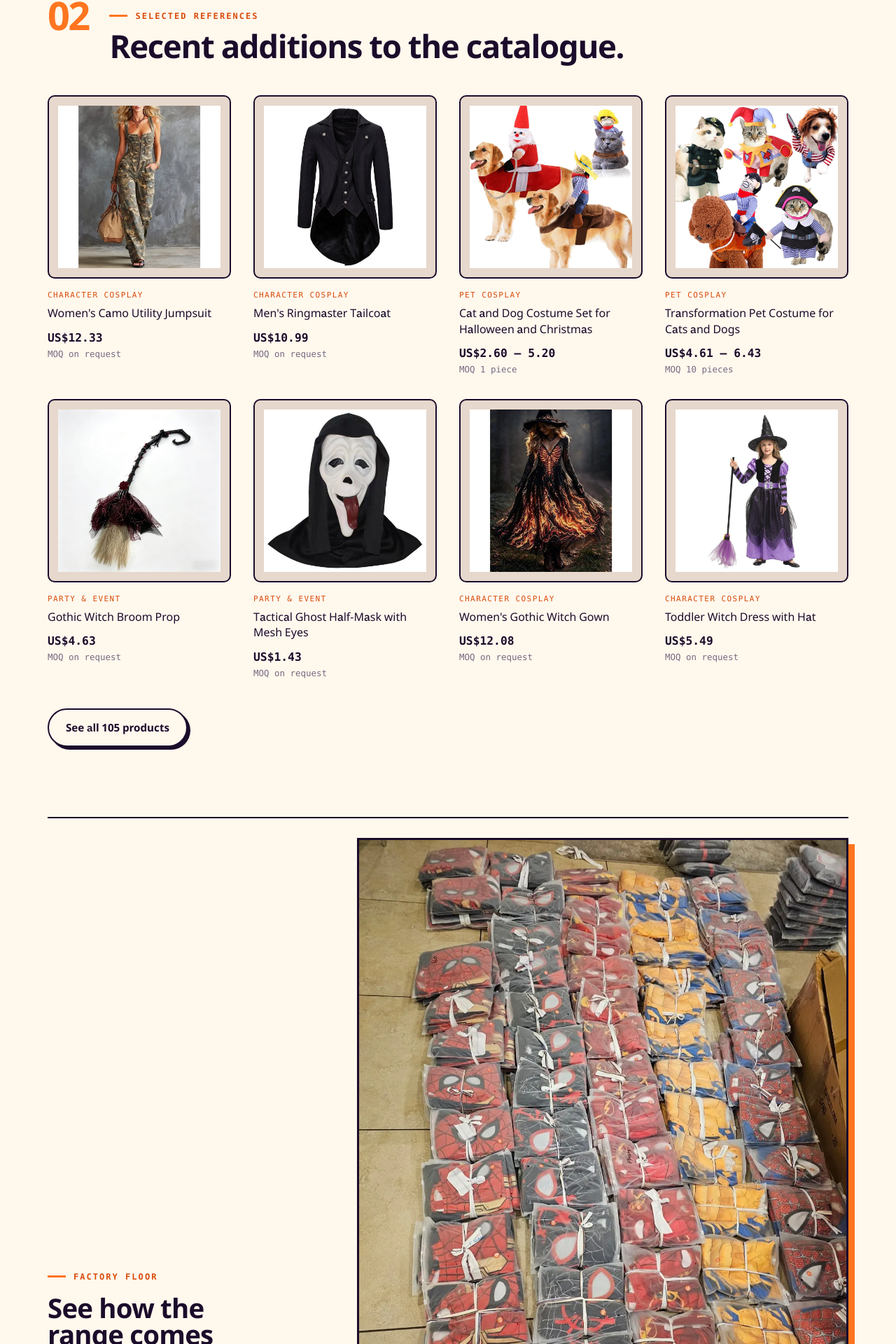
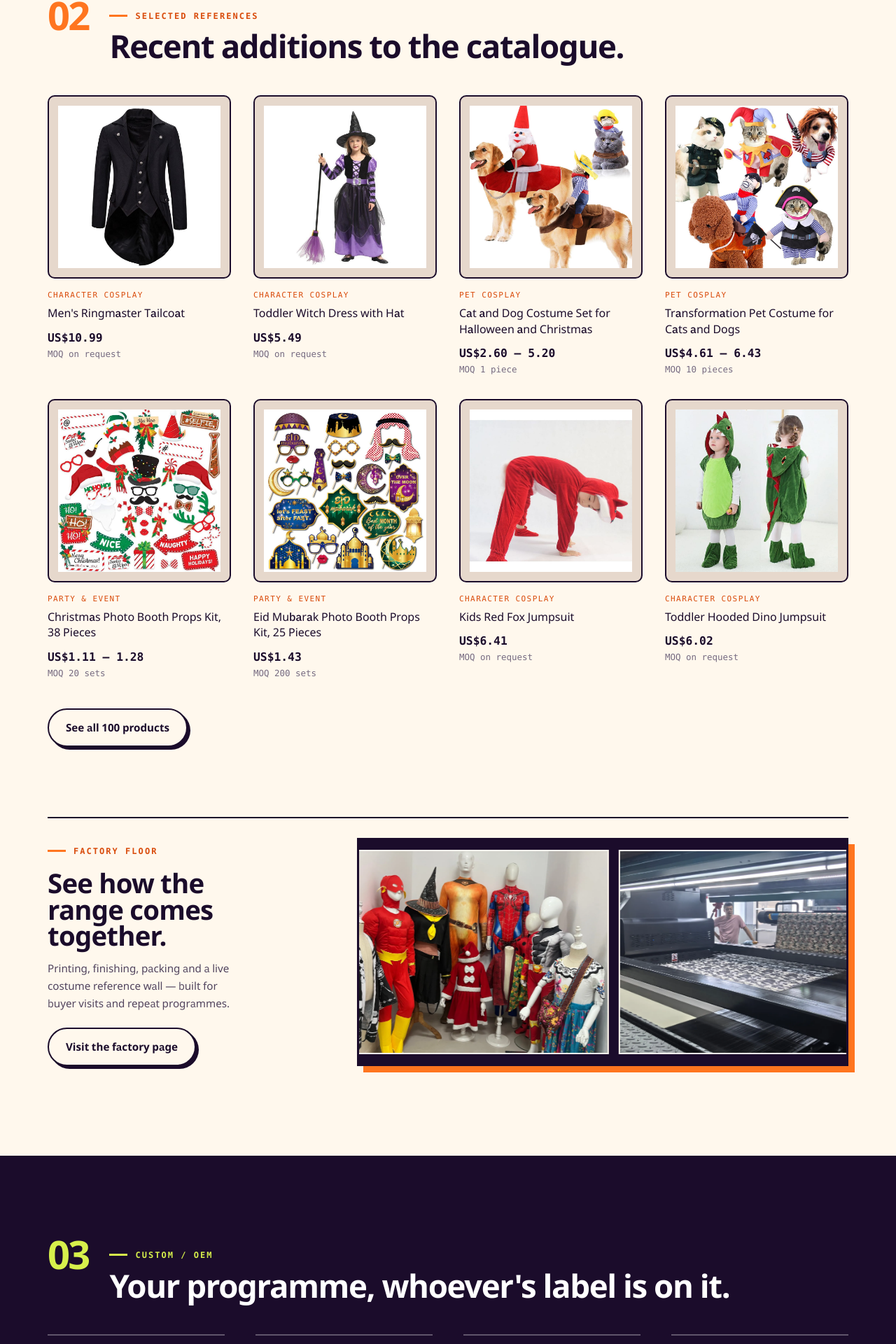
Before and after one commit to hongboGan/hbcoser-site, a React (Vite) app: page / in a window 1280 px wide. Shown: the part 1958-3878 px from the top of the page at 70% size. Built offline with nearby package versions, Linux system fonts and the light colour scheme.

Commit message:
Clean catalogue and add responsive factory carousel

```diff
--- a/src/data/products.json
+++ b/src/data/products.json
@@ -483,7 +483,7 @@
     {
       "id": "victorian-tailcoat-boys",
       "title": "Boys' Victorian Tailcoat 3-Piece Suit",
-      "category": "costumes",
+      "category": "kids",
       "priceUsdMin": 9.99,
       "priceUsdMax": 9.99,
       "moq": null,
@@ -496,7 +496,7 @@
     {
       "id": "renaissance-velvet-cloak",
       "title": "Girls' Renaissance Velvet Dress & Cloak",
-      "category": "costumes",
+      "category": "kids",
       "priceUsdMin": 16.29,
       "priceUsdMax": 16.29,
       "moq": null,
@@ -663,7 +663,7 @@
     {
       "id": "scientist-lab-coat",
       "title": "Kids' Scientist Lab Coat Set",
-      "category": "costumes",
+      "category": "kids",
       "priceUsdMin": 5.59,
       "priceUsdMax": 5.59,
       "moq": null,
@@ -676,7 +676,7 @@
     {
       "id": "crossing-guard-girls",
       "title": "Girls' Crossing Guard Costume",
-      "category": "costumes",
+      "category": "kids",
       "moq": null,
       "sourceUrl": "https://www.hongbocostumes.com/products/crossing-guard-girls",
       "sourceImage": "https://sc04.alicdn.com/kf/He64fab74131f4a8cadecf99caf5806e1l.png",
@@ -687,7 +687,7 @@
     {
       "id": "beer-mug-kids",
       "title": "Kids' Beer Mug Oktoberfest Suit",
-      "category": "costumes",
+      "category": "kids",
       "priceUsdMin": 6.59,
       "priceUsdMax": 6.59,
       "moq": null,
@@ -713,7 +713,7 @@
     {
       "id": "santa-family-set",
       "title": "Santa Claus Family Outfit Set",
-      "category": "party",
+      "category": "costumes",
       "priceUsdMin": 10.56,
       "priceUsdMax": 10.56,
       "moq": null,
@@ -726,7 +726,7 @@
     {
       "id": "christmas-tree-kids",
       "title": "Kids' Christmas Tree Costume Suit",
-      "category": "party",
+      "category": "kids",
       "priceUsdMin": 6.5,
       "priceUsdMax": 6.5,
       "moq": null,
@@ -739,7 +739,7 @@
     {
       "id": "gingerbread-onesie",
       "title": "Gingerbread Man Bodysuit Onesie",
-      "category": "party",
+      "category": "costumes",
       "priceUsdMin": 7.14,
       "priceUsdMax": 7.14,
       "moq": null,
@@ -750,22 +750,9 @@
       "height": 900
     },
     {
-      "id": "bloody-bride",
-      "title": "Adult Bloody Bride Gown with Veil",
-      "category": "costumes",
-      "priceUsdMin": 11.06,
-      "priceUsdMax": 11.06,
-      "moq": null,
-      "sourceUrl": "https://www.hongbocostumes.com/products/bloody-bride",
-      "sourceImage": "https://sc04.alicdn.com/kf/H954ba1514f2c4aad97419e5e793564eco/Adult-Bloody-Bride-Costume-Red-Sleeveless-Tulle.jpg",
-      "image": "/products/bloody-bride.jpg",
-      "width": 900,
-      "height": 900
-    },
-    {
       "id": "mummy-kids",
       "title": "Kids' Horror Mummy Hooded Jumpsuit",
-      "category": "costumes",
+      "category": "kids",
       "priceUsdMin": 7.19,
       "priceUsdMax": 7.19,
       "moq": null,
@@ -785,19 +772,6 @@
       "sourceUrl": "https://www.hongbocostumes.com/products/skull-king",
       "sourceImage": "https://sc04.alicdn.com/kf/He0ac442e61bd4a81823b3bd1476ec99f1/Mens-Skull-King-Cosplay-Costume-Blue-Muscle.png",
       "image": "/products/skull-king.jpg",
-      "width": 900,
-      "height": 900
-    },
-    {
-      "id": "retro-clown",
-      "title": "Adult Retro Clown Jumpsuit Set",
-      "category": "costumes",
-      "priceUsdMin": 17.63,
-      "priceUsdMax": 17.63,
-      "moq": null,
-      "sourceUrl": "https://www.hongbocostumes.com/products/retro-clown",
-      "sourceImage": "https://sc04.alicdn.com/kf/H7d9fc6f3da48406e9ec4e5b932ae8b374/Adult-Retro-Clown-Costume-Jumpsuit-Ruffled-Collar.png",
-      "image": "/products/retro-clown.jpg",
       "width": 900,
       "height": 900
     },
@@ -843,7 +817,7 @@
     {
       "id": "pink-nurse-girls",
       "title": "Girls' Pink Nurse Career Set",
-      "category": "costumes",
+      "category": "kids",
       "priceUsdMin": 8.49,
       "priceUsdMax": 8.49,
       "moq": null,
@@ -856,7 +830,7 @@
     {
       "id": "firefighter-kids",
       "title": "Kids' Firefighter Stage Set",
-      "category": "costumes",
+      "category": "kids",
       "priceUsdMin": 5.5,
       "priceUsdMax": 5.5,
       "moq": null,
@@ -869,7 +843,7 @@
     {
       "id": "cop-boys",
       "title": "Boys' Police Costume Set",
-      "category": "costumes",
+      "category": "kids",
       "priceUsdMin": 10.48,
       "priceUsdMax": 10.48,
       "moq": null,
@@ -882,7 +856,7 @@
     {
       "id": "surgeon-dr-set",
       "title": "6-Piece Doctor & Surgeon Set",
-      "category": "costumes",
+      "category": "kids",
       "priceUsdMin": 7.3,
       "priceUsdMax": 7.3,
       "moq": null,
@@ -934,7 +908,7 @@
     {
       "id": "king-crown-kids",
       "title": "Kids' King Crown & Prince Tiara",
-      "category": "party",
+      "category": "kids",
       "priceUsdMin": 0.7,
       "priceUsdMax": 0.7,
       "moq": null,
@@ -947,7 +921,7 @@
     {
       "id": "phantom-mask",
       "title": "Phantom Half-Face Carnival Mask",
-      "category": "party",
+      "category": "costumes",
       "priceUsdMin": 1.67,
       "priceUsdMax": 1.67,
       "moq": null,
@@ -960,7 +934,7 @@
     {
       "id": "xmas-tutu-girls",
       "title": "Girls' Christmas Tutu Party Skirt",
-      "category": "party",
+      "category": "kids",
       "priceUsdMin": 2.78,
       "priceUsdMax": 2.78,
       "moq": null,
@@ -973,7 +947,7 @@
     {
       "id": "golden-santa",
       "title": "Men's Golden Santa Claus Full Set",
-      "category": "party",
+      "category": "costumes",
       "priceUsdMin": 15.48,
       "priceUsdMax": 15.48,
       "moq": null,
@@ -1142,7 +1116,7 @@
     {
       "id": "hero-capes-set",
       "title": "Marvel Superhero Capes Set",
-      "category": "party",
+      "category": "costumes",
       "priceUsdMin": 2.03,
       "priceUsdMax": 2.03,
       "moq": null,
@@ -1181,7 +1155,7 @@
     {
       "id": "christmas-baby-bodysuit-set",
       "title": "Baby's Christmas 4-Piece Bodysuit & Tutu Set",
-      "category": "party",
+      "category": "kids",
       "priceUsdMin": 6.65,
       "priceUsdMax": 6.65,
       "moq": null,
@@ -1194,7 +1168,7 @@
     {
       "id": "tactical-ghost-mask",
       "title": "Tactical Ghost Half-Mask with Mesh Eyes",
-      "category": "party",
+      "category": "costumes",
       "priceUsdMin": 1.43,
       "priceUsdMax": 1.43,
       "moq": null,
@@ -1309,19 +1283,6 @@
       "height": 900
     },
     {
-      "id": "womens-gothic-witch-gown",
-      "title": "Women's Gothic Witch Gown",
-      "category": "costumes",
-      "priceUsdMin": 12.08,
-      "priceUsdMax": 12.08,
-      "moq": null,
-      "sourceUrl": "https://www.hongbocostumes.com/products/womens-gothic-witch-gown",
-      "sourceImage": "https://www.hongbocostumes.com/products/womens-gothic-witch-gown.jpg",
-      "image": "/products/womens-gothic-witch-gown.jpg",
-      "width": 900,
-      "height": 900
-    },
-    {
       "id": "mens-ringmaster-tailcoat",
       "title": "Men's Ringmaster Tailcoat",
       "category": "costumes",
@@ -1333,32 +1294,6 @@
       "image": "/products/mens-ringmaster-tailcoat.jpg",
       "width": 900,
       "height": 900
-    },
-    {
-      "id": "womens-camo-jumpsuit",
-      "title": "Women's Camo Utility Jumpsuit",
-      "category": "costumes",
-      "priceUsdMin": 12.33,
-      "priceUsdMax": 12.33,
-      "moq": null,
-      "sourceUrl": "https://www.hongbocostumes.com/products/womens-camo-jumpsuit",
-      "sourceImage": "https://www.hongbocostumes.com/products/womens-camo-jumpsuit.jpg",
-      "image": "/products/womens-camo-jumpsuit.jpg",
-      "width": 900,
-      "height": 900
-    },
-    {
-      "id": "witch-broom-prop",
-      "title": "Gothic Witch Broom Prop",
-      "category": "party",
-      "priceUsdMin": 4.63,
-      "priceUsdMax": 4.63,
-      "moq": null,
-      "sourceUrl": "https://www.hongbocostumes.com/products/witch-broom-prop",
-      "sourceImage": "https://www.hongbocostumes.com/products/witch-broom-prop.jpg",
-      "image": "/products/witch-broom-prop.jpg",
-      "width": 900,
-      "height": 900
     }
   ]
 }
--- a/src/pages/Factory.jsx
+++ b/src/pages/Factory.jsx
@@ -143,12 +143,14 @@ export default function Factory() {
               <p>Production, finishing and the costume reference wall from the same floor that supports custom runs.</p>
             </div>
           </div>
-          <div className="factory-gallery__grid">
-            {FACTORY_IMAGES.map((image, index) => (
-              <figure key={image} className={`factory-gallery__item factory-gallery__item--${index + 1}`}>
-                <img src={image} alt={`Factory showcase ${index + 1}`} loading="lazy" />
-              </figure>
-            ))}
+          <div className="factory-gallery__rail" aria-label="Scrolling factory image display">
+            <div className="factory-gallery__track">
+              {[...FACTORY_IMAGES, ...FACTORY_IMAGES].map((image, index) => (
+                <figure key={`${image}-${index}`} className="factory-gallery__item">
+                  <img src={image} alt={`Factory showcase ${(index % FACTORY_IMAGES.length) + 1}`} loading="lazy" />
+                </figure>
+              ))}
+            </div>
           </div>
         </div>
       </section>
--- a/src/pages/Home.jsx
+++ b/src/pages/Home.jsx
@@ -102,7 +102,6 @@ export default function Home() {
   usePageMeta();
   const [slide, setSlide] = useState(0);
   const [paused, setPaused] = useState(false);
-  const [factorySlide, setFactorySlide] = useState(0);
   const current = HERO[slide];
 
   useEffect(() => {
@@ -114,11 +113,6 @@ export default function Home() {
   useEffect(() => {
     const reduce = window.matchMedia?.('(prefers-reduced-motion: reduce)');
     if (reduce?.matches) setPaused(true);
-  }, []);
-
-  useEffect(() => {
-    const timer = window.setInterval(() => setFactorySlide((value) => (value + 1) % FACTORY_IMAGES.length), 2000);
-    return () => window.clearInterval(timer);
   }, []);
 
   function move(delta) {
@@ -216,9 +210,14 @@ export default function Home() {
               <p>Printing, finishing, packing and a live costume reference wall — built for buyer visits and repeat programmes.</p>
               <Link className="btn btn--ghost" to="/factory">Visit the factory page</Link>
             </div>
-            <div className="factory-showcase__visual">
-              <img src={FACTORY_IMAGES[factorySlide]} alt="Factory production showcase" />
-              <span className="factory-showcase__count">0{factorySlide + 1} / 05</span>
+            <div className="factory-showcase__rail" aria-label="Scrolling factory image display">
+              <div className="factory-showcase__track">
+                {[...FACTORY_IMAGES, ...FACTORY_IMAGES].map((image, index) => (
+                  <figure className="factory-showcase__frame" key={`${image}-${index}`}>
+                    <img src={image} alt={`Factory production showcase ${(index % FACTORY_IMAGES.length) + 1}`} loading="lazy" />
+                  </figure>
+                ))}
+              </div>
             </div>
           </div>
         </div>
--- a/src/styles.css
+++ b/src/styles.css
@@ -629,10 +629,49 @@ p { margin: 0 0 1em; }
 .factory-showcase__copy { max-width: 34ch; }
 .factory-showcase__copy h3 { font-size: clamp(1.8rem, 3vw, 3rem); line-height: 0.98; margin: 14px 0; }
 .factory-showcase__copy p:not(.eyebrow) { color: var(--ink-muted); font-size: 0.95rem; line-height: 1.65; margin-bottom: 22px; }
-.factory-showcase__visual { position: relative; min-height: 390px; overflow: hidden; background: var(--ink); border: 3px solid var(--ink); box-shadow: 9px 9px 0 var(--cyan); }
-.factory-showcase__visual img { width: 100%; height: 100%; min-height: 390px; display: block; object-fit: cover; animation: factoryFade 0.5s ease both; }
-.factory-showcase__count { position: absolute; right: 16px; bottom: 14px; background: var(--cyan-light); color: var(--ink); border: 2px solid var(--ink); padding: 7px 10px; font-family: var(--mono); font-size: 0.72rem; font-weight: 700; }
-@keyframes factoryFade { from { opacity: 0.25; transform: scale(1.02); } to { opacity: 1; transform: scale(1); } }
+.factory-showcase__rail,
+.factory-gallery__rail {
+  overflow: hidden;
+  min-width: 0;
+  border: 3px solid var(--ink);
+  background: var(--ink);
+  box-shadow: 9px 9px 0 var(--cyan);
+}
+.factory-showcase__track,
+.factory-gallery__track {
+  display: flex;
+  width: max-content;
+  gap: 14px;
+  padding: 14px;
+  animation: factoryMarquee 26s linear infinite;
+}
+.factory-showcase__rail:hover .factory-showcase__track,
+.factory-gallery__rail:hover .factory-gallery__track,
+.factory-showcase__rail:focus-within .factory-showcase__track,
+.factory-gallery__rail:focus-within .factory-gallery__track {
+  animation-play-state: paused;
+}
+.factory-showcase__frame,
+.factory-gallery__item {
+  flex: 0 0 clamp(220px, 32vw, 390px);
+  aspect-ratio: 4 / 3;
+  margin: 0;
+  overflow: hidden;
+  border: 2px solid var(--paper);
+  background: var(--mat);
+}
+.factory-showcase__frame img,
+.factory-gallery__item img {
+  display: block;
+  width: 100%;
+  height: 100%;
+  object-fit: cover;
+  object-position: center;
+}
+@keyframes factoryMarquee {
+  from { transform: translateX(0); }
+  to { transform: translateX(calc(-50% - 7px)); }
+}
 
 .reviews-grid { display: grid; grid-template-columns: repeat(5, minmax(0, 1fr)); gap: 14px; margin-top: 38px; }
 .review-card { background: var(--paper); border: 2px solid var(--ink); box-shadow: 5px 5px 0 var(--ink); }
@@ -651,11 +690,9 @@ p { margin: 0 0 1em; }
 .custom-cases__grid--ink .custom-case { background: rgba(255,255,255,0.06); border-color: rgba(255,255,255,0.5); box-shadow: 5px 5px 0 var(--cyan); }
 .custom-cases__grid--ink .custom-case img { aspect-ratio: 1 / 1; }
 
-.factory-gallery__grid { display: grid; grid-template-columns: repeat(4, minmax(0, 1fr)); grid-auto-rows: 180px; gap: 14px; margin-top: 38px; }
-.factory-gallery__item { margin: 0; overflow: hidden; border: 2px solid var(--ink); background: var(--mat); box-shadow: 5px 5px 0 var(--ink); }
-.factory-gallery__item img { display: block; width: 100%; height: 100%; object-fit: cover; }
-.factory-gallery__item--1 { grid-column: span 2; grid-row: span 2; }
-.factory-gallery__item--2 { grid-column: span 2; }
+.factory-gallery__rail { margin-top: 38px; }
+.factory-gallery__track { animation-duration: 32s; }
+.factory-gallery__item { box-shadow: 5px 5px 0 var(--cyan); }
 
 .card { display: block; }
 /* A square frame, not 4:5. The photographs are square, so a 4:5 frame left the mat showing
@@ -1220,6 +1257,8 @@ p { margin: 0 0 1em; }
 
 @media (max-width: 900px) {
   .factory-showcase { grid-template-columns: 1fr; }
+  .factory-showcase__track { animation-duration: 22s; }
+  .factory-gallery__track { animation-duration: 26s; }
   .tiles { grid-template-columns: repeat(2, minmax(0, 1fr)); }
   .reviews-grid { grid-template-columns: repeat(2, minmax(0, 1fr)); }
   .custom-cases__grid { grid-template-columns: repeat(2, minmax(0, 1fr)); }
@@ -1563,11 +1602,11 @@ body { background: var(--paper); }
   .factory-showcase { margin-top: 54px; }
   .tiles { grid-template-columns: 1fr; }
   .tile { min-height: 320px; }
-  .factory-showcase__visual, .factory-showcase__visual img { min-height: 260px; }
-  .reviews-grid { grid-template-columns: 1fr; }
+  .factory-showcase__frame,
+  .factory-gallery__item { flex-basis: min(78vw, 320px); }
+  .factory-showcase__track { animation-duration: 18s; }
+  .factory-gallery__track { animation-duration: 22s; }
   .custom-cases__grid { grid-template-columns: 1fr; }
-  .factory-gallery__grid { grid-template-columns: 1fr; grid-auto-rows: 220px; }
-  .factory-gallery__item--1, .factory-gallery__item--2 { grid-column: auto; grid-row: auto; }
   .header-utility { gap: 8px; }
   .header-utility > a, .header-tool { transform: scale(0.9); }
   .header__topline .wordmark { font-size: 1.1rem; }
```
Also changed, not shown: 1 other file (tests, documents, lock files or other folders).
